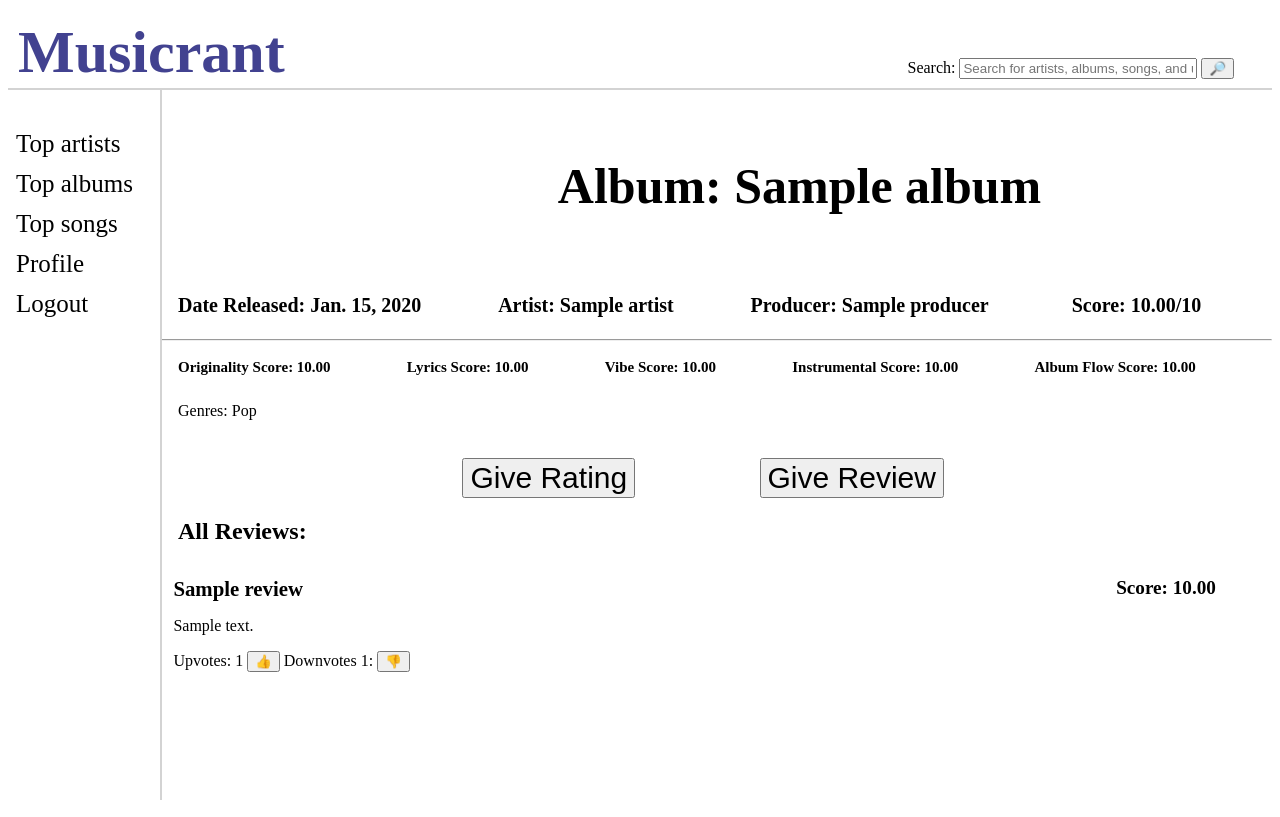
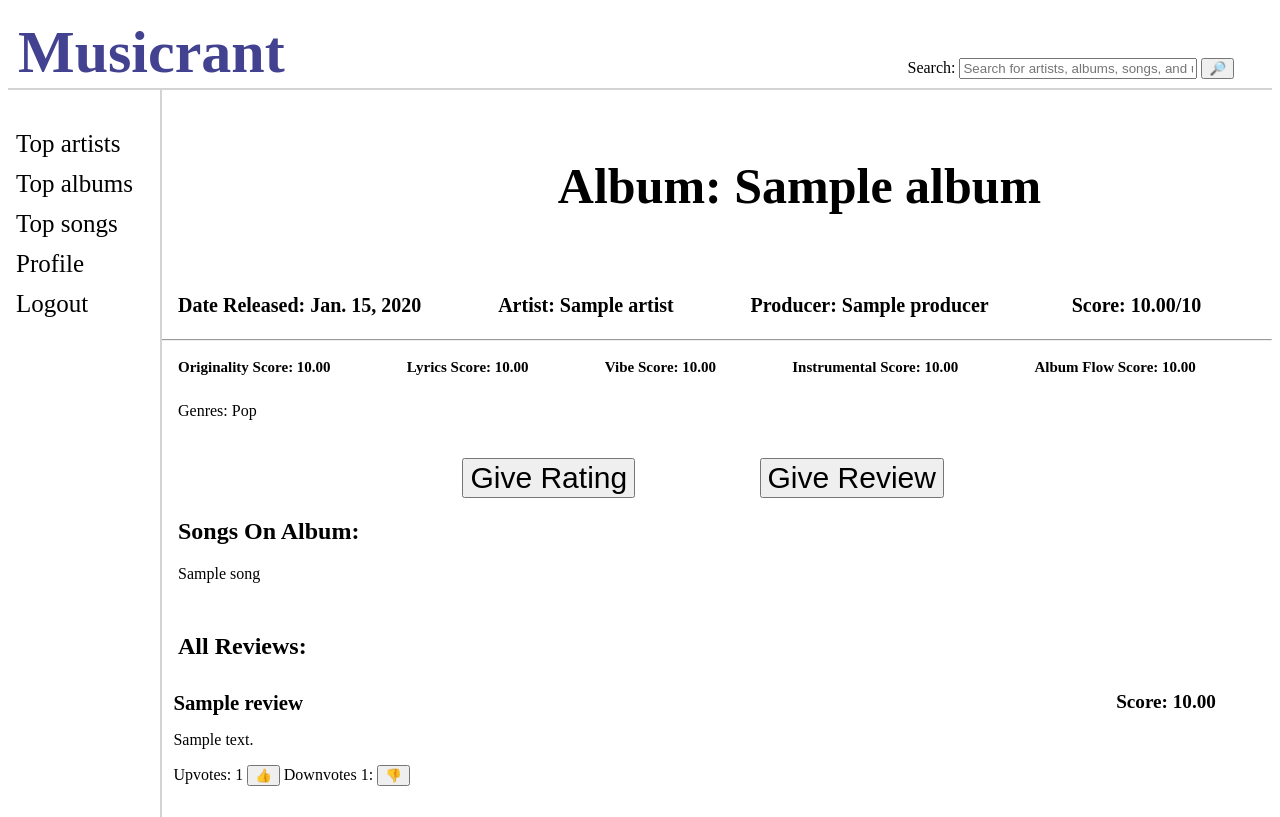
Before and after one commit to alexchchen/musicrant, a Django app: page /album/1 in a window 1280 px wide. Run offline with Django 4.2, Linux system fonts and the light colour scheme; a user stored in the database is signed in; tables that the repository leaves empty hold one stand-in row (values such as "Sample post").

Commit message:
added songs to single album page

```diff
--- a/471Project/MyProject/FirstApp/templates/singleAlbum.html
+++ b/471Project/MyProject/FirstApp/templates/singleAlbum.html
@@ -87,6 +87,9 @@
       .ThirdLine {
         margin-left: 170px;
       }
+      .songOnAlbum {
+        margin-left: 170px;
+      }
       .Rating {
         font-size: 30px;
         margin-left: 26%;
@@ -100,6 +103,10 @@
         font-size: 16px;
       }
       .allReviews {
+        margin-top: 50px;
+        margin-left: 170px;
+      }
+      .songsOnAlbum {
         margin-left: 170px;
       }
       .singleAlbumPageReview {
@@ -173,6 +180,13 @@
       #downvotesLabel {
         margin-block: 5px;
       }
+      #songOnAlbumLink {
+        color: black;
+        text-decoration: none;
+      }
+      #songOnAlbumLink:hover {
+        color: grey;
+      }
       {% endblock %}
     </style>
   </head>
@@ -209,6 +223,12 @@
       <button class="Rating">Give Rating</button>
       <button class="Review">Give Review</button>
     </div>
+    <h2 class="songOnAlbum">Songs On Album:</h2>
+    {% for song in songs %}
+      <div class="songOnAlbum">
+        <a href="#" id="songOnAlbumLink">{{ song.name }}</a>
+      </div>
+    {% endfor %}
     <h2 class="allReviews">All Reviews:</h2>
     {% for review in reviews %}
     <div class="singleAlbumPageReview">
--- a/471Project/MyProject/FirstApp/views.py
+++ b/471Project/MyProject/FirstApp/views.py
@@ -298,6 +298,8 @@ def singleAlbumPage(request, album_id):
         album_flow_score = Avg('ratings__album_flow_score')
     )[0]
 
+    songs = Song.objects.filter(album_id=album_id)
+
     reviews = Album_Review.objects.filter(album_id=album_id).annotate (
         overall_score =
         (F('rating_id__originality_score') +
@@ -312,7 +314,8 @@ def singleAlbumPage(request, album_id):
     template = loader.get_template('singleAlbum.html')
     context = {
         'album': album,
-        'reviews': reviews
+        'reviews': reviews,
+        'songs' : songs
     }
     return HttpResponse(template.render(context, request))
 
```
